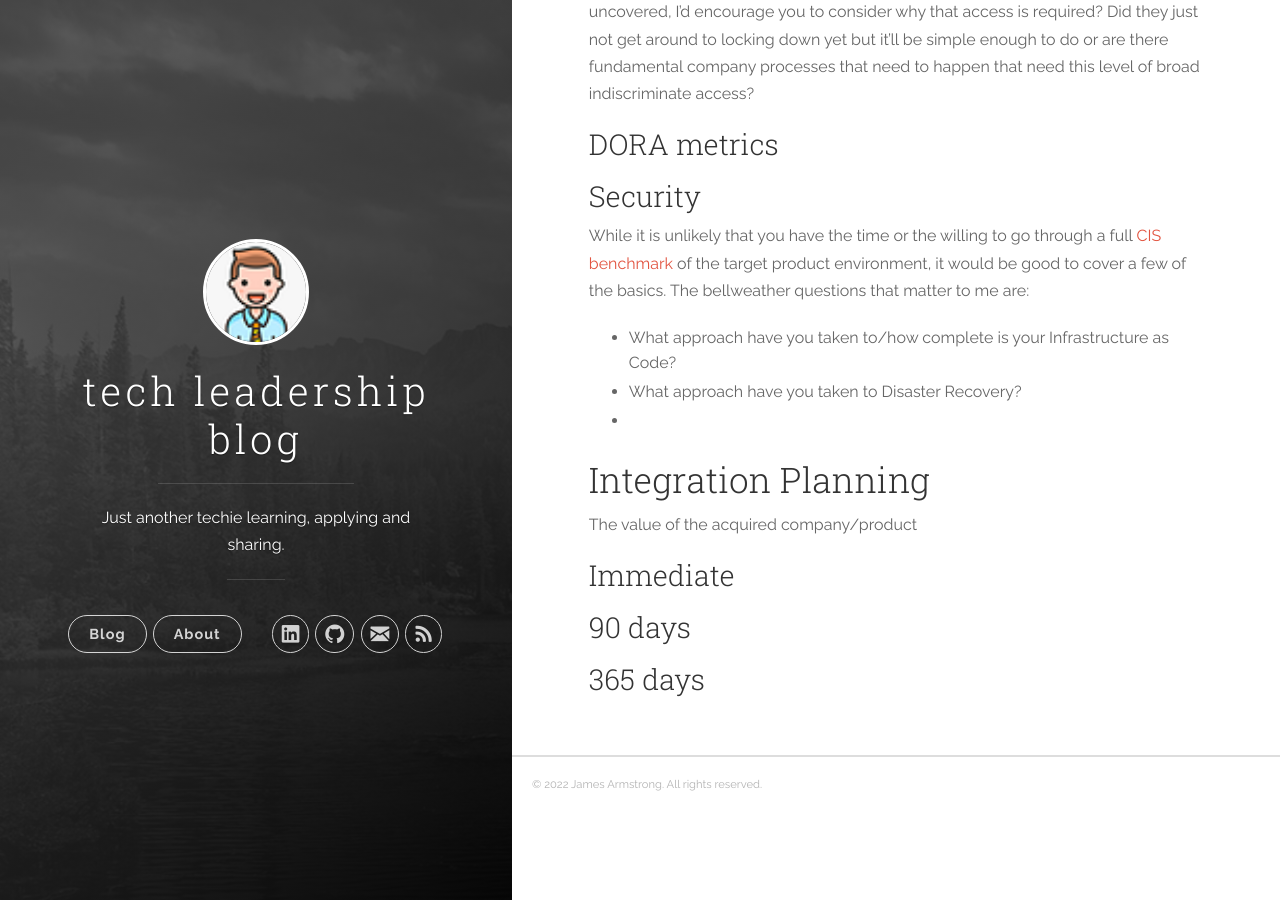
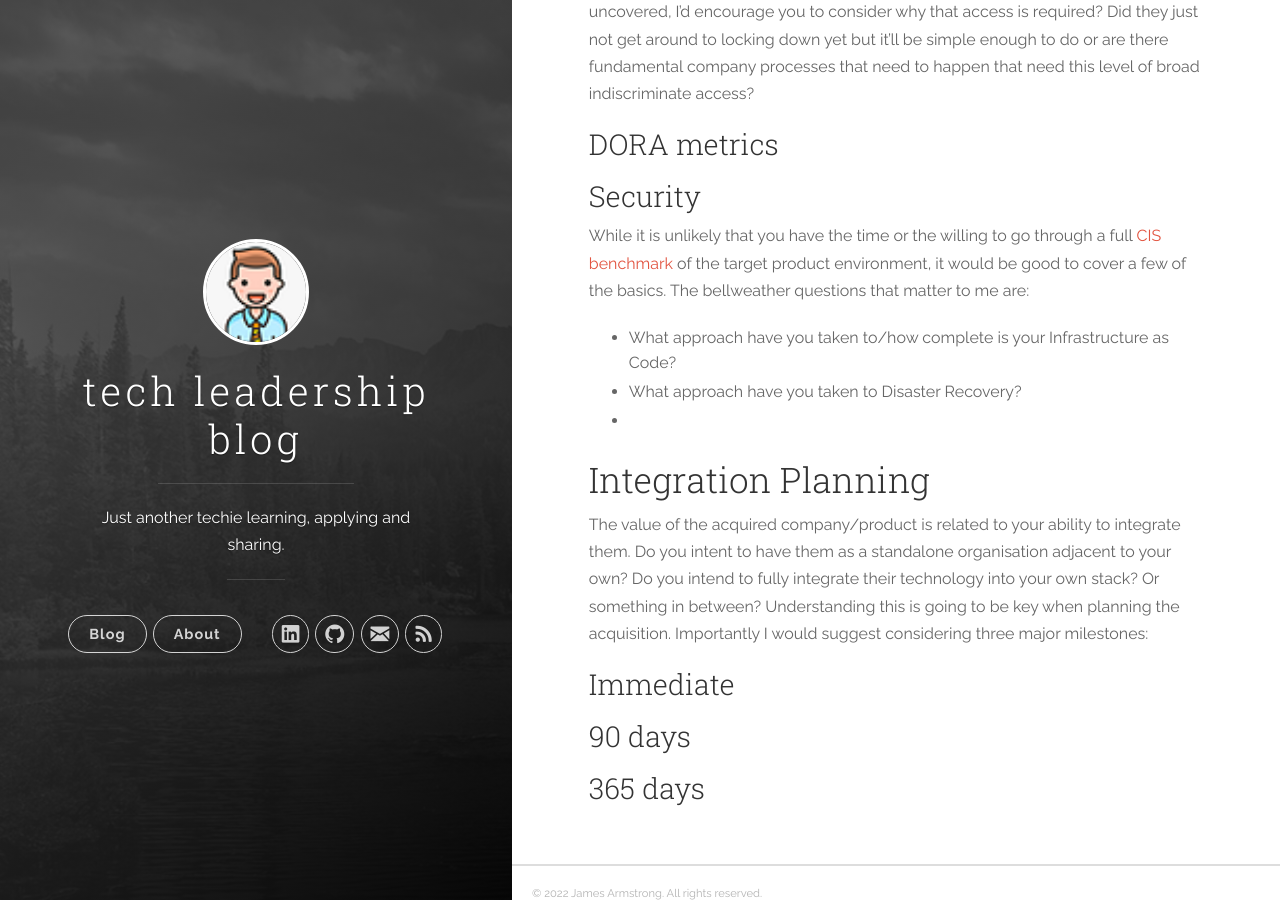
Before and after one commit to nomadicj/nomadicj.github.io, a Jekyll site: the page built from _posts/2022-11-25-Buyer Beware | Considerations when weighing and M&A opportunity.md, in a window 1280 px wide and 900 px high, scrolled down 3393 px. Built offline with Jekyll 4.4.1, drawn with Linux system fonts in a browser that asks for light colours.

Commit message:
M&A blog post

```diff
--- a/_posts/2022-11-25-Buyer Beware | Considerations when weighing and M&A opportunity.md
+++ b/_posts/2022-11-25-Buyer Beware | Considerations when weighing and M&A opportunity.md
@@ -75,7 +75,8 @@ While it is unlikely that you have the time or the willing to go through a full
 
 ## Integration Planning
 
-The value of the acquired company/product
+The value of the acquired company/product is related to your ability to integrate them. Do you intent to have them as a standalone organisation adjacent to your own? Do you intend to fully integrate their technology into your own stack? Or something in between? Understanding this is going to be key when planning the acquisition. Importantly I would suggest considering three major milestones:
+
 ### Immediate
 
 ### 90 days
```
